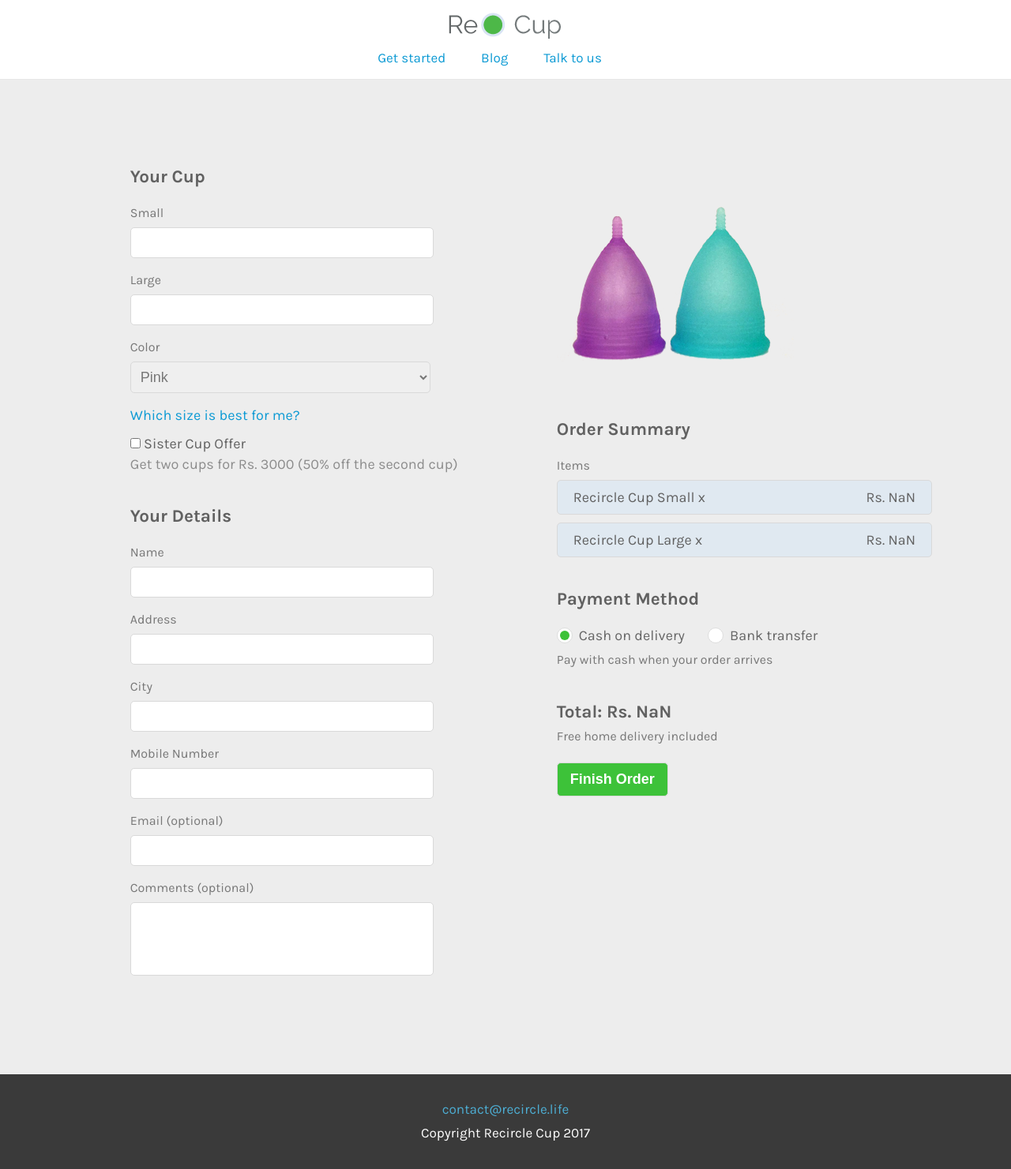
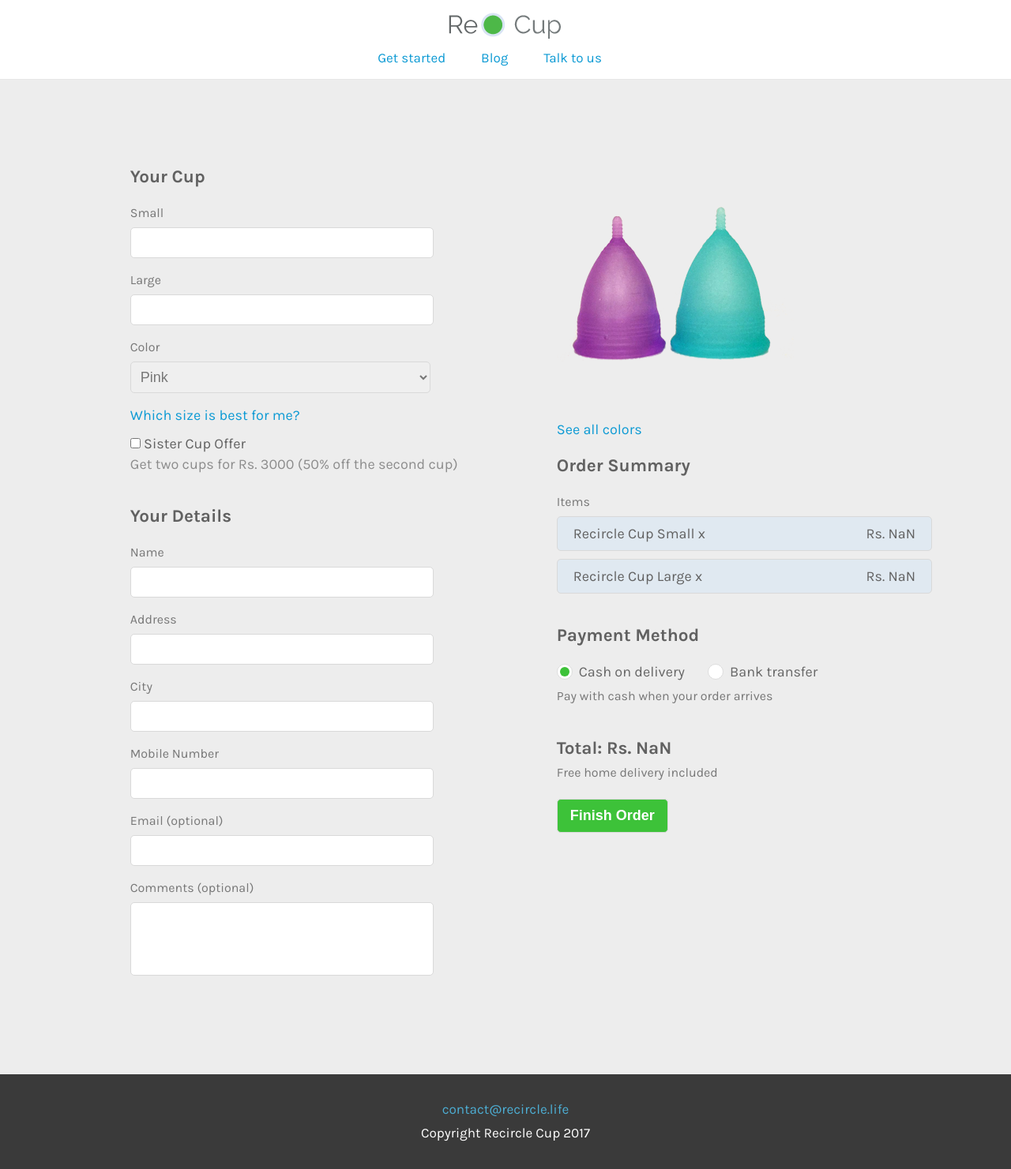
Before and after one commit to HanimHank/recircle-cup, a Jekyll site: the page order.html, which Jekyll copies as it is, in a window 1280 px wide. Shown: the whole page at 79% size. Built offline with Jekyll 4.4.1, drawn with Linux system fonts in a browser that asks for light colours.

Commit message:
added colors

```diff
--- a/order.html
+++ b/order.html
@@ -144,8 +146,12 @@
                     </div>
             </div>
             <div class="col2 compact">
-                <div class="margin-bottom-40 cup-image">
+                <div class="cup-image">
                     <img src="/static/sizes.png"/>
+                </div>
+                <div class="margin-bottom-20">
+                    <a href="https://www.instagram.com/p/Ba3jpVZB_NZ/?taken-by=recircle.life"
+                       target="_blank">See all colors</a>
                 </div>
                 <div class="margin-bottom-40">
                     <div class="font-1p25em font-bold margin-bottom-20">
```
Also changed, not shown: other parts of order.html (+2 -0 lines).
